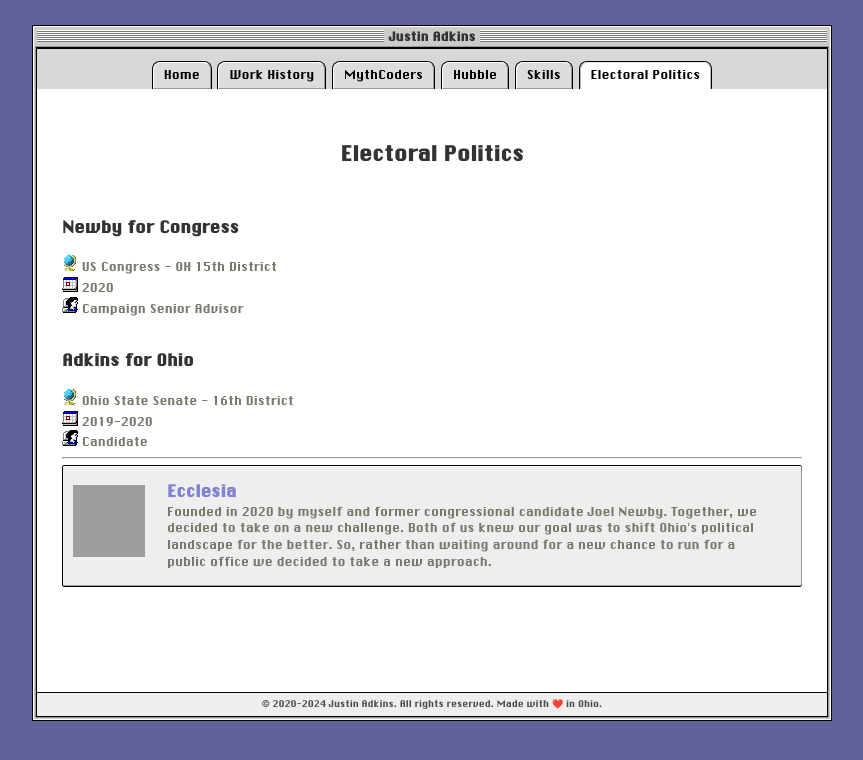
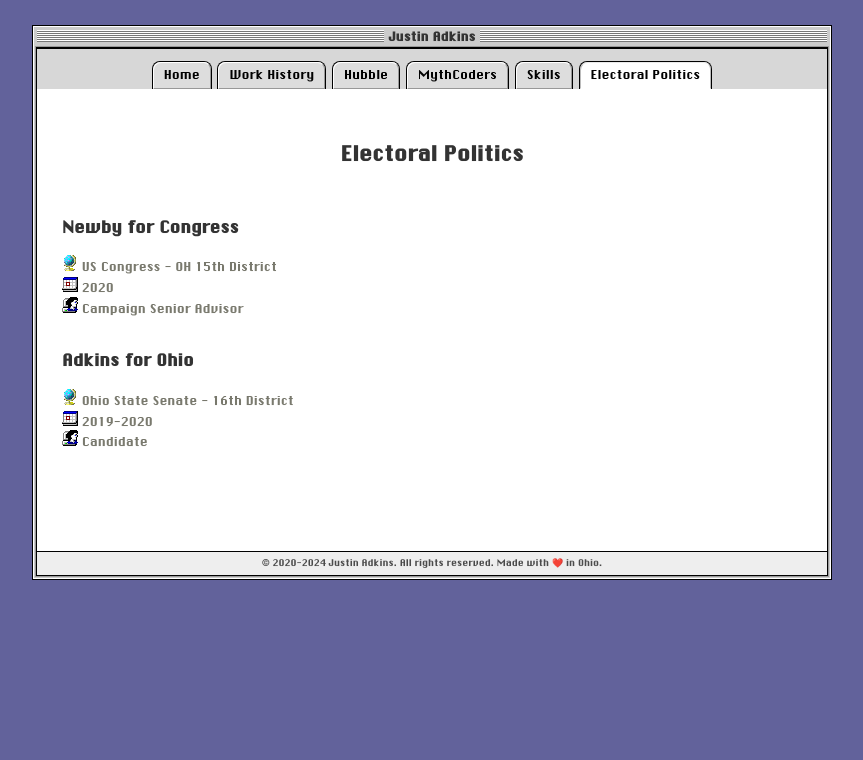
Before and after one commit to jmadkins/jmadkins.github.io, a Jekyll site: the page built from politics.html, in a window 1280 px wide. Shown: the top 760 px of the page, without its empty margins (208-1071 px from the left). Built offline with Jekyll 4.4.1, drawn with Linux system fonts in a browser that asks for light colours; grey boxes are pictures that could not be loaded.

Commit message:
Swap nav

```diff
--- a/_data/navigation.yml
+++ b/_data/navigation.yml
@@ -4,11 +4,11 @@
 - text: Work History
   url: /work-history
 
+- text: Hubble
+  url: /hubble
+
 - text: MythCoders
   url: /mythcoders
-
-- text: Hubble
-  url: /hubble
 
 - text: Skills
   url: /skills
--- a/politics.html
+++ b/politics.html
@@ -34,32 +34,3 @@ layout: default
     Candidate
   </div>
 </div>
-
-<hr />
-
-<div class="set-01__card">
-  <div class="set-01__inner-wrapper">
-    <table class="set-01__content-wrapper">
-      <tbody>
-        <tr>
-          <td class="set-01__image-wrapper">
-            <a class="set-01__image-link" href="https://ecclesia.vote">
-              <img class="set-01__image-link" src="https://ecclesia.vote/assets/images/brand/light.svg" alt="Ecclesia">
-            </a>
-          </td>
-          <td class="set-01__content">
-            <h4 class="set-01__title">
-              <a href="https://ecclesia.vote">Ecclesia</a>
-            </h4>
-            <p>
-              Founded in 2020 by myself and former congressional candidate Joel Newby.
-              Together, we decided to take on a new challenge.
-              Both of us knew our goal was to shift Ohio's political landscape for the better.
-              So, rather than waiting around for a new chance to run for a public office we decided to take a new approach.
-            </p>
-          </td>
-        </tr>
-      </tbody>
-    </table>
-  </div>
-</div>
```
